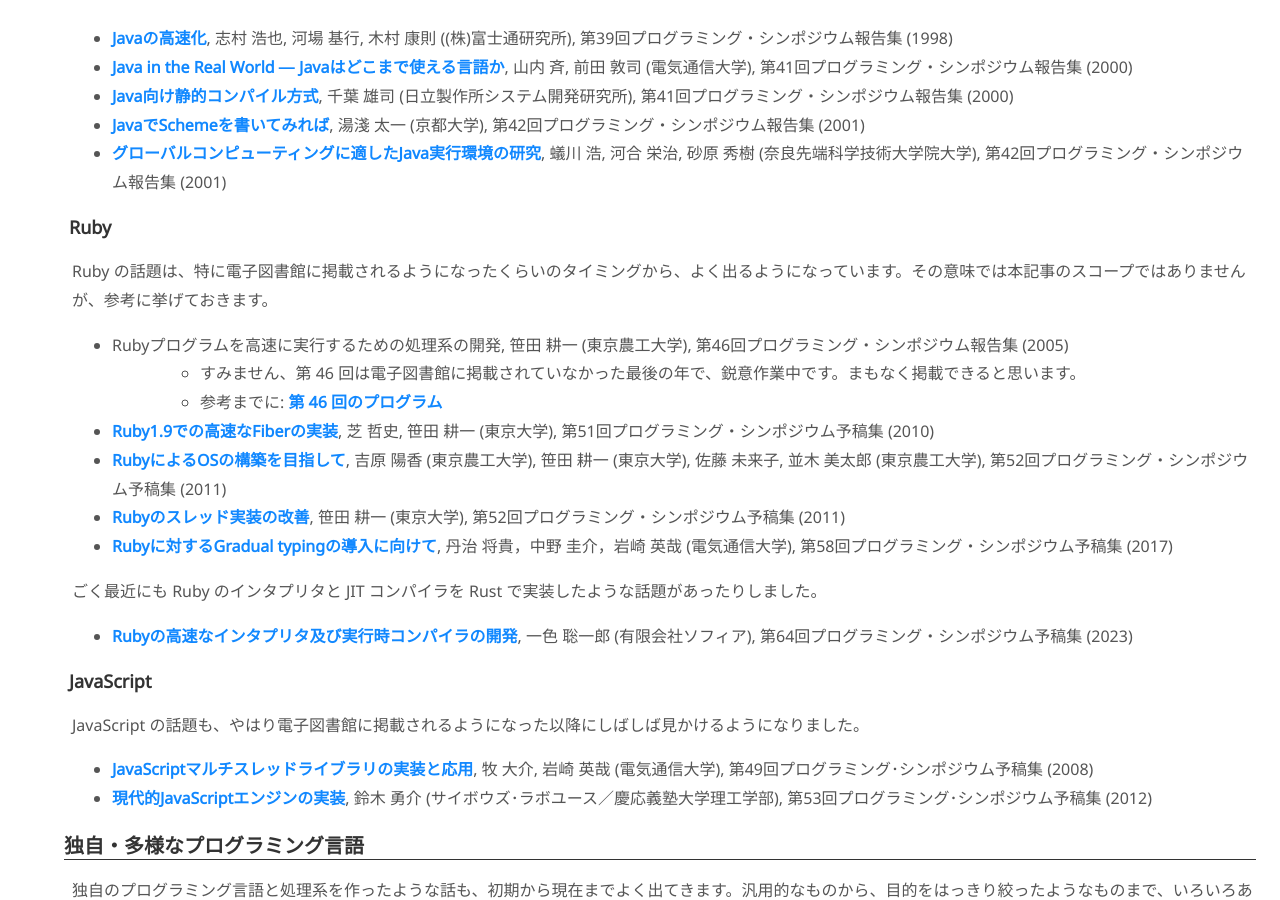
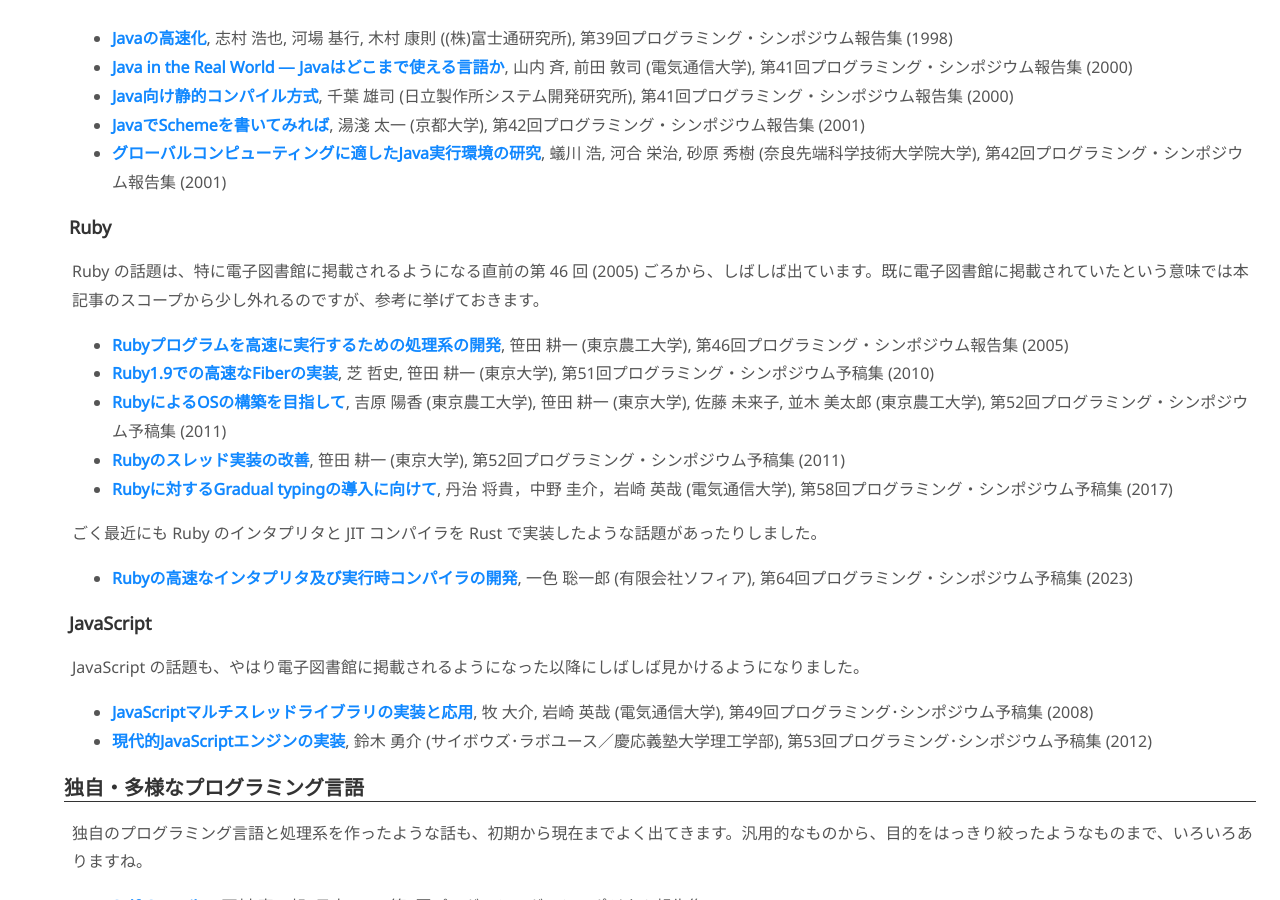
Before and after one commit to dmikurube/writings, a Jekyll site: the page built from articles/discover-japanese-programming-papers-60-years-ago.md, in a window 1280 px wide and 900 px high, scrolled down 11005 px. Built offline with Jekyll 4.4.1, drawn with Linux system fonts in a browser that asks for light colours; some of the changed text lies outside the part shown.

Commit message:
Update "Discover Japanese programming papers since 60+ years ago": 45th and 46th

```diff
--- a/articles/discover-japanese-programming-papers-60-years-ago.md
+++ b/articles/discover-japanese-programming-papers-60-years-ago.md
@@ -96,9 +96,9 @@
 
 [^past-reports-copyrights]: 著作権の利用許諾などについて、権利者捜索のためのご連絡が「[過去のプログラミング・シンポジウム報告集の利用許諾について](https://www.ipsj.or.jp/topics/Past_reports.html)」に掲載されています。
 
-そこから掲載までの実作業にさらなる年月を要してしまったのですが、論文集の冊子をお持ちだった先生方からスキャンを提供いただき、さらに多くの方々のご協力を得て論文タイトル・著者の確認や PDF の分割などをおこない、第 46 回以前のプロシンの論文集もすべて情報学広場に掲載するめどがようやく立ちました。 [^as-of-2024-09-26]
+そこから掲載までの実作業にさらなる年月を要してしまったのですが、論文集の冊子をお持ちだった先生方からスキャンを提供いただき、さらに多くの方々のご協力を得て論文タイトル・著者の確認や PDF の分割などをおこない、第 46 回以前のプロシンの論文集もすべて情報学広場に掲載することができました。 [^as-of-2024-10-09]
 
-[^as-of-2024-09-26]: 2024 年 9 月 26 日時点では第 45 回と第 46 回がまだ抜けているのですが、おそらく 9 月中 〜 10 月初頭くらいには公開まで至るものと思います。 ([夏のプログラミング・シンポジウム](https://prosym.org/sprosym2024/)で共有したかったので、取り急ぎ本記事を公開しました)
+[^as-of-2024-10-09]: 2024 年 10 月 9 日時点。 ([夏のプログラミング・シンポジウム](https://prosym.org/sprosym2024/)で共有したかったので、掲載できていないものがあった状態で取り急ぎ本記事を公開したのですが、現在ではすべての掲載が完了しています)
 
 本記事は、せっかく公開される論文集が多くの方の目に留まってほしいと、宣伝のために書いているものです。 [^aurhor-this-article]
 
@@ -451,11 +451,9 @@
 
 ### Ruby
 
-Ruby の話題は、特に電子図書館に掲載されるようになったくらいのタイミングから、よく出るようになっています。その意味では本記事のスコープではありませんが、参考に挙げておきます。
+Ruby の話題は、特に電子図書館に掲載されるようになる直前の第 46 回 (2005) ごろから、しばしば出ています。既に電子図書館に掲載されていたという意味では本記事のスコープから少し外れるのですが、参考に挙げておきます。
 
-* Rubyプログラムを高速に実行するための処理系の開発, 笹田 耕一 (東京農工大学), 第46回プログラミング・シンポジウム報告集 (2005)
-    * すみません、第 46 回は電子図書館に掲載されていなかった最後の年で、鋭意作業中です。まもなく掲載できると思います。
-    * 参考までに: [第 46 回のプログラム](https://prosym.org/46/program46.html)
+* [Rubyプログラムを高速に実行するための処理系の開発](https://ipsj.ixsq.nii.ac.jp/ej/?action=repository_uri&item_id=239967), 笹田 耕一 (東京農工大学), 第46回プログラミング・シンポジウム報告集 (2005)
 * [Ruby1.9での高速なFiberの実装](https://ipsj.ixsq.nii.ac.jp/ej/?action=repository_uri&item_id=91444), 芝 哲史, 笹田 耕一 (東京大学), 第51回プログラミング・シンポジウム予稿集 (2010)
 * [RubyによるOSの構築を目指して](https://ipsj.ixsq.nii.ac.jp/ej/?action=repository_uri&item_id=91436), 吉原 陽香 (東京農工大学), 笹田 耕一 (東京大学), 佐藤 未来子, 並木 美太郎 (東京農工大学), 第52回プログラミング・シンポジウム予稿集 (2011)
 * [Rubyのスレッド実装の改善](https://ipsj.ixsq.nii.ac.jp/ej/?action=repository_uri&item_id=91437), 笹田 耕一 (東京大学), 第52回プログラミング・シンポジウム予稿集 (2011)
```
